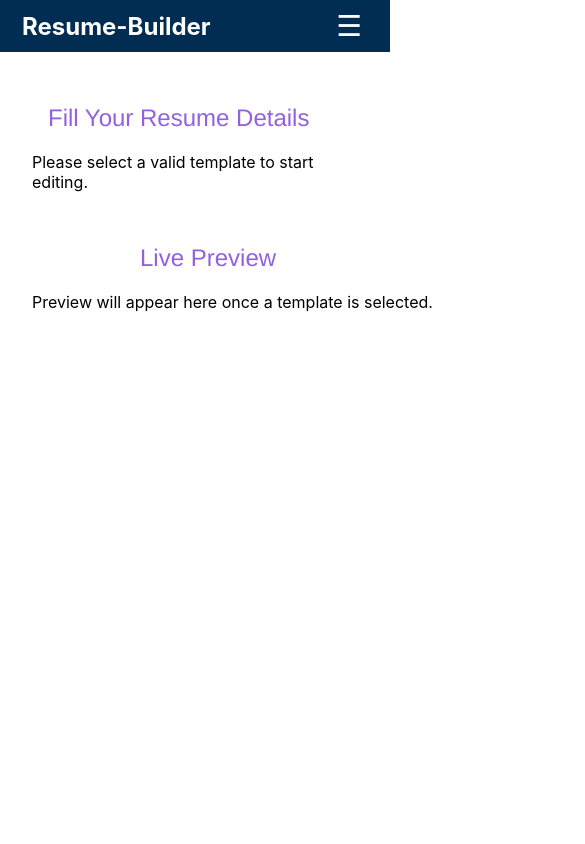
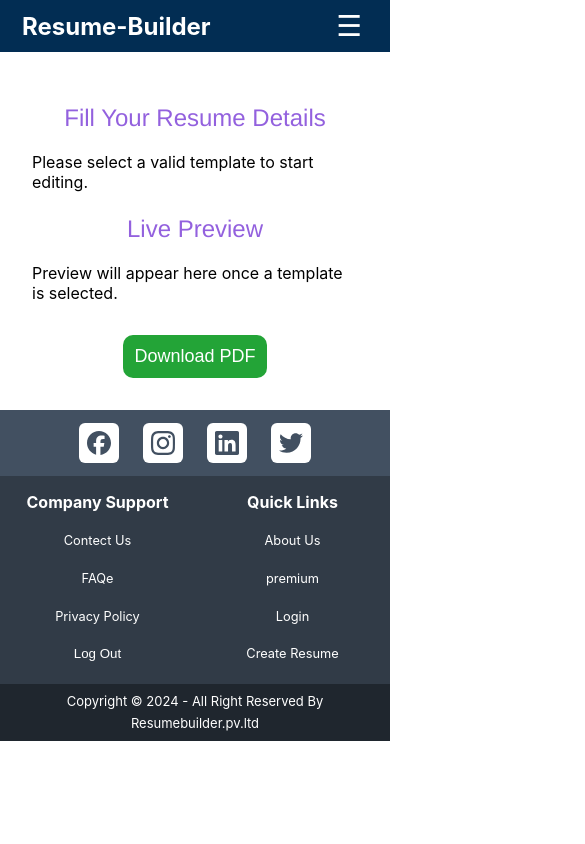
Before and after one commit to soumyadeep9800/React-Resume-Builder, a React (Create React App) app in the folder clients/: page /editor/1 in a window 390 px wide. Shown: the top 844 px of the page, 585 px wide, since content can reach past the window. Built offline with nearby package versions, Linux system fonts and the light colour scheme.

Commit message:
css fixed and pdf position change

```diff
--- a/clients/src/css/TemplateEditor.css
+++ b/clients/src/css/TemplateEditor.css
@@ -1,10 +1,10 @@
 .template-editor-container{
     display: flex;
-    /* justify-content: space-between; */
-    /* align-items: center; */
+    justify-content: center;
+    align-items: center;
     padding: 2rem;
     flex-wrap: wrap;
-    gap: 2rem;
+    gap: 3.5rem;
 }
 .form-sectionxyzxyz{
     width: 45%;
@@ -12,44 +12,49 @@
 .preview-sectionxyzxyz{
     width: 45%;
 }
-.resume-container {
+/* .resume-container {
     background: white;
     color: black;
-    width: 794px; /* A4 width in px @ 96dpi */
-    min-height: 1123px; /* A4 height in px @ 96dpi */
+    width: 794px;
+    min-height: 1123px;
     margin: 0 auto;
-}
+} */
 .editor_h2{
     color: rgb(147, 97, 222);
     text-align: center;
     font-family: 'Franklin Gothic Medium', 'Arial Narrow', Arial, sans-serif;
     font-weight: 300;
 }
+.pdf_button_parent{
+    display: flex;
+    justify-content: center;
+    align-items: center;
+}
+.pdf_button{
+    margin-bottom: 1.5rem;
+    background-color: rgb(35, 164, 55);
+    color: rgb(255, 255, 255);
+    font-size: large;
+    font-weight:400;
+    border: none;
+    border-radius: 10px;
+    padding: 0.7rem;
+}
+.pdf_button:hover{
+    background-color: rgb(45, 124, 71);
+}
 @media (max-width: 1300px) {
+    .pdf_button{
+        margin-bottom: 2rem;
+    }
     .template-editor-container{
+        gap: 0.2rem;
         flex-direction: column;
     }
     .form-sectionxyzxyz{
-    width: 90%;
+        width: 100%;
     }
     .preview-sectionxyzxyz{
-    width: 80%;
+        width: 100%;
     }
 }
-
-@media (max-width: 600px) {
-.form-sectionxyzxyz{
-    width: 90%;
-}
-.preview-sectionxyzxyz{
-    width: 90%;
-}
-}
-@media (max-width: 500px) {
-.form-sectionxyzxyz{
-    width: 90%;
-}
-.preview-sectionxyzxyz{
-    width: 108%;
-}
-}
--- a/clients/src/css/TemplateInputs.css
+++ b/clients/src/css/TemplateInputs.css
@@ -1,5 +1,5 @@
 .input_edit123 {
-  width: 90%;
+  width: 95%;
   padding: 14px 18px;
   margin: 12px 0;
   border: 1px solid #cbd5e0;
@@ -100,8 +100,8 @@
   border-color: #388e3c;
 }
 
-@media (max-width: 1300px) {
-  .input_edit123{
-    width: 100%;
+@media (max-width: 550px) {
+  .input_edit123 {
+    width: 90%;
   }
 }
--- a/clients/src/pages/TemplateEditor.js
+++ b/clients/src/pages/TemplateEditor.js
@@ -148,7 +148,8 @@ export default function TemplateEditor() {
   };
 
   return (
-    <div className="template-editor-container">
+<>
+  <div className="template-editor-container">
       <div className="form-sectionxyzxyz">
         <h2 className="editor_h2">Fill Your Resume Details</h2>
         {renderInputs()}
@@ -159,10 +160,14 @@ export default function TemplateEditor() {
         <div ref={pdfRef} className="resume-container">  {/* 👈 Wrap the rendered template */}
           {renderTemplate()}
         </div>
-        <button className="btn_edit" onClick={generatePDF} disabled={isGenerating}>
-        {isGenerating ? 'Generating...' : 'Download PDF'}
-        </button>
       </div>
+  </div>
+
+    <div className='pdf_button_parent'>
+          <button className="pdf_button" onClick={generatePDF} disabled={isGenerating}>
+              {isGenerating ? 'Generating...' : 'Download PDF'}
+          </button>
     </div>
+</>
   );
 }
```
Lines whose indentation alone changed are shown as unchanged.
